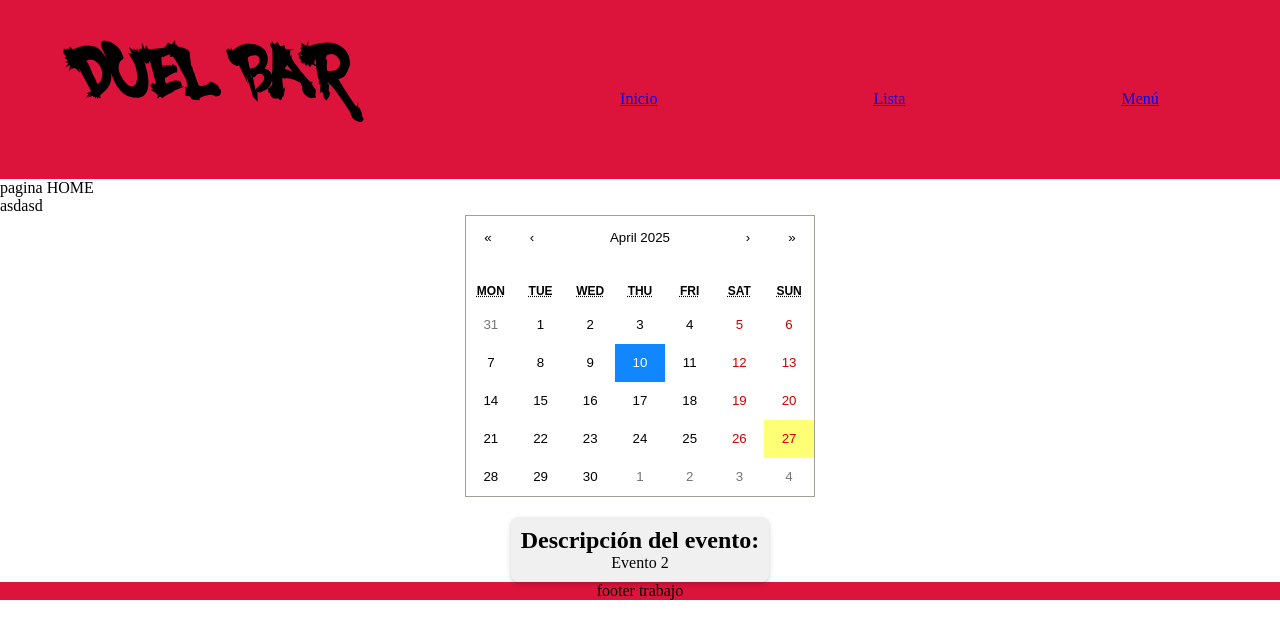
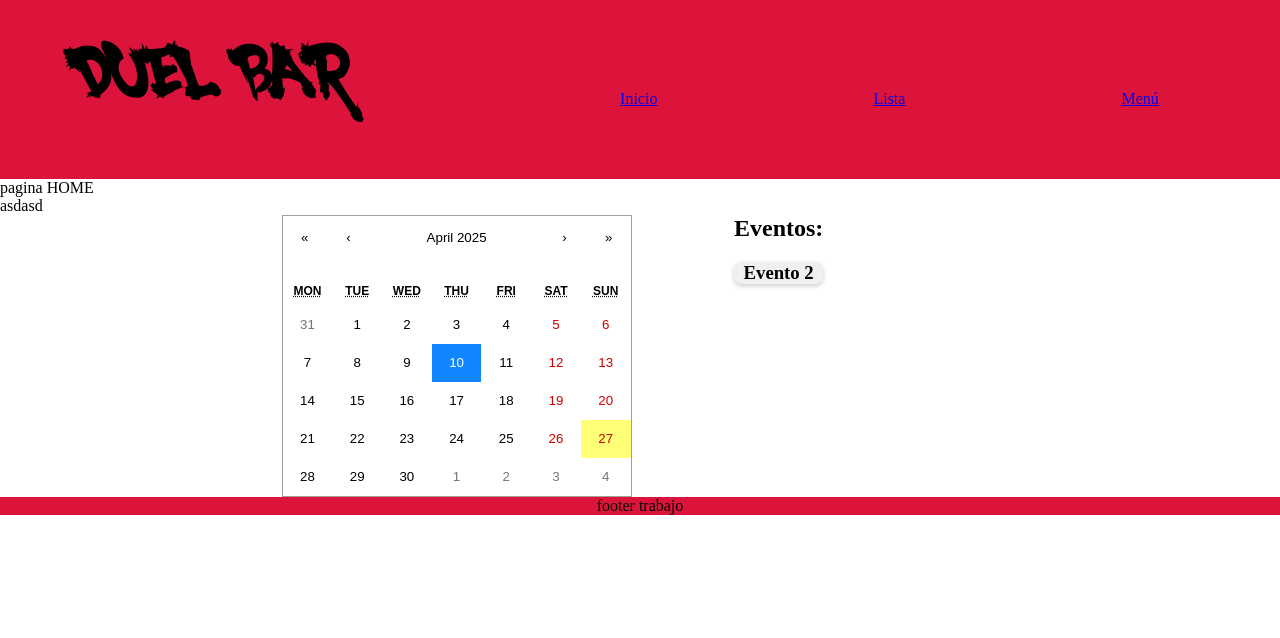
Before and after one commit to ManuCruzSanchez/project_react-main, a React (Vite) app: page / in a window 1280 px wide. Both pictures are taken after a click on the button "10". Shown: the top 638 px of the page. Built offline with nearby package versions, Linux system fonts and the light colour scheme.

Commit message:
decorar calendario

```diff
--- a/src/components/event-calendar/EventCalendar.css
+++ b/src/components/event-calendar/EventCalendar.css
@@ -1,34 +1,34 @@
 
-/* Centrar el calendario dentro de su contenedor */
-.Calendar{
+.Calendar-code{
   display: flex;
-  justify-content: center;
-  align-items: center;
-  flex-direction: column; /* Si quieres que todo esté alineado de forma vertical */
-  text-align: center; /* Opcional: Alinea el texto al centro */
+  flex-direction: row;
+  text-align: center;
 }
 
 .calendar{
-  display: flex;
-  justify-content: center;
-  align-items: center;
-  height: 100vh; /* Esto asegura que el calendario esté centrado verticalmente */
-  flex-direction: column; /* Si quieres que todo esté alineado de forma vertical */
-  text-align: center; /* Opcional: Alinea el texto al centro */
+  margin-left: 22vw;
+}
+
+.events{
+  margin-left: 8vw;
+}
+
+.events-panel{
+  text-align: start;
+
 }
 
 .event-description,
-.event-hover {
+.event-hover{
   margin-top: 20px;
-  padding: 10px;
   background-color: #f0f0f0;
   border-radius: 8px;
   box-shadow: 0 2px 5px rgba(0, 0, 0, 0.2);
+  display: block;
+  max-width: 500px;
 }
 
-
 .highlight {
-    background-color: crimson; /* Color de fondo (puedes cambiarlo) */
-    color: white; /* Color del texto */
-
-  }
+  background-color: crimson; /* Color fondo */
+  color: white; /* Color numero */
+}
--- a/src/components/event-calendar/EventCalendar.jsx
+++ b/src/components/event-calendar/EventCalendar.jsx
@@ -10,7 +10,7 @@ function EventCalendar() {
 
   // Fechas y descripciones de los eventos
   const events = {
-    '2025-02-28': 'Evento 1',
+    '2025-02-28': 'Evento 1 de prueba ahi de puta madre socio deluxe defenitive edition new Funky mode & knuckles',
     '2025-04-10': 'Evento 2',
     '2025-03-20': 'Evento 3'
   };
@@ -51,7 +51,8 @@ function EventCalendar() {
   };
 
   return (
-    <div className='Calendar'>
+    <div className='Calendar-code'>
+      <div className='calendar'>
         <Calendar
           onChange={handleDateClick}
           value={value}
@@ -65,12 +66,15 @@ function EventCalendar() {
             ) : null
           )}
         />
+      </div>
+      <div className='events'>
+        <h2 className='events-panel'>Eventos:</h2>
         {eventDescription && (
           <div className="event-description">
-          <h2>Descripción del evento:</h2>
-          <p>{eventDescription}</p>
+            <h3>{eventDescription}</h3>
           </div>
         )}
+      </div>
       {hoveredEvent && (
         <div className="event-hover">
           <p>{hoveredEvent}</p>
```
Lines whose indentation alone changed are shown as unchanged.
